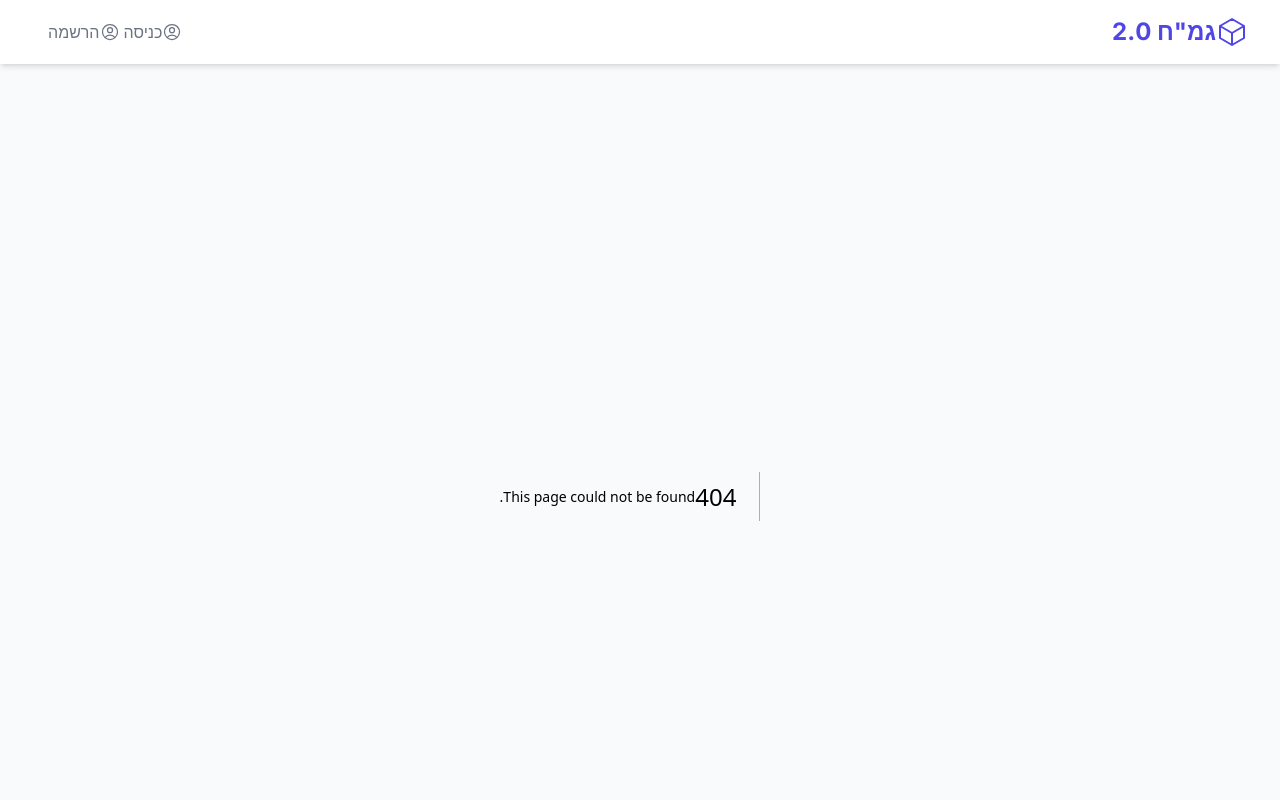
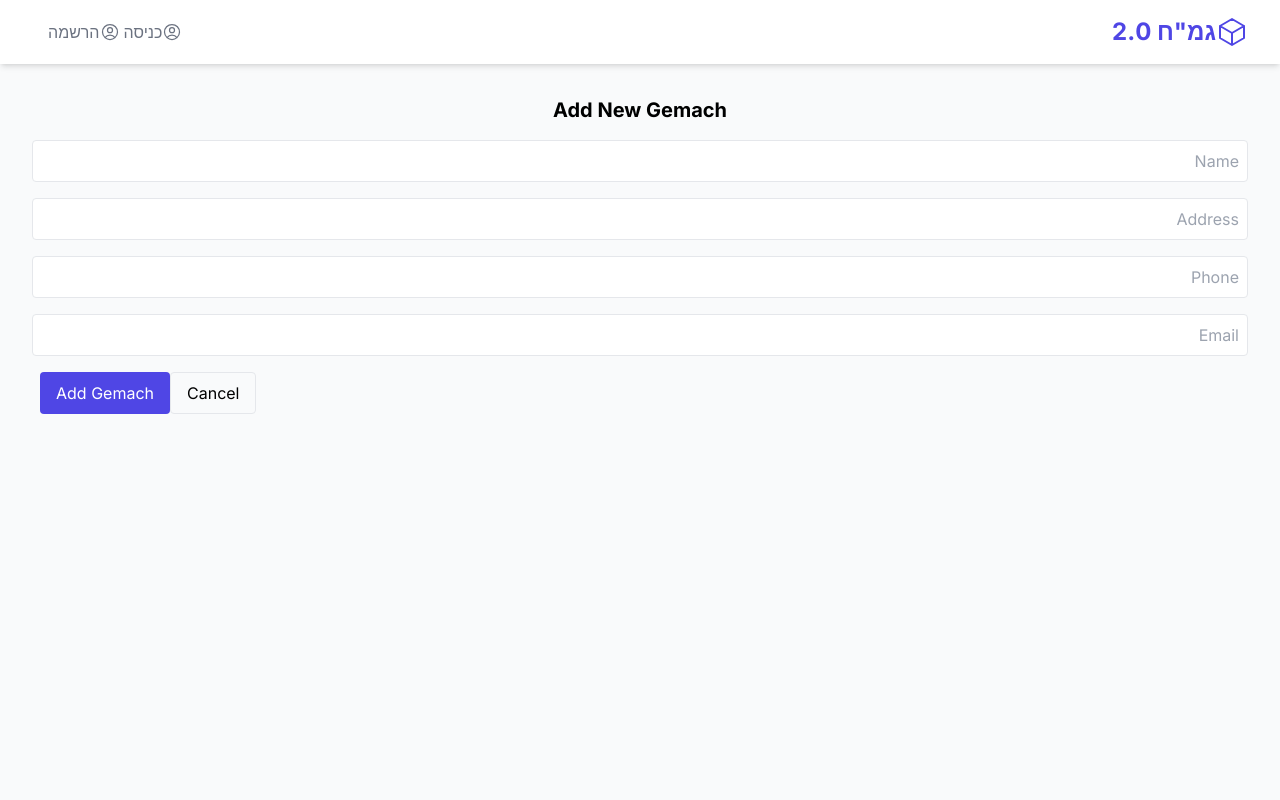
Before and after one commit to elisheva1885/community-lending-platform, a Next.js app: page /add-gemach-form in a window 1280 px wide. Before the commit this address had no page. Shown: the top 800 px of the page. Built offline with nearby package versions, Linux system fonts and the light colour scheme.

Commit message:
form add genach+api

```diff
--- /dev/null
+++ b/app/add-gemach-form/page.tsx
@@ -0,0 +1,103 @@
+'use client';
+import React, { useState } from 'react';
+import { useRouter } from 'next/navigation';
+
+interface AddGemachPageProps {
+  onClose: () => void;
+}
+
+export default function AddGemachPage({ onClose }: AddGemachPageProps) {
+  const [name, setName] = useState('');
+  const [address, setAddress] = useState('');
+  const [phone, setPhone] = useState('');
+  const [email, setEmail] = useState('');
+  const [error, setError] = useState<string | null>(null);
+  const [success, setSuccess] = useState<string | null>(null);
+  const [isLoading, setIsLoading] = useState(false);
+
+  const router = useRouter();
+
+  const handleSubmit = async (e: React.FormEvent) => {
+    e.preventDefault();
+    setIsLoading(true);
+    setError(null);
+    setSuccess(null);
+
+    try {
+      const res = await fetch('/api/gemach', {
+        method: 'POST',
+        headers: { 'Content-Type': 'application/json' },
+        body: JSON.stringify({ name, address, phone, email }),
+      });
+
+      const data = await res.json();
+
+      if (!res.ok) {
+        setError(data.error || 'Something went wrong.');
+      } else {
+        setSuccess('Gemach added successfully!');
+        setName('');
+        setAddress('');
+        setPhone('');
+        setEmail('');
+        onClose(); // סוגר את המודל אחרי הוספה
+      }
+    } catch {
+      setError('Server error. Try again later.');
+    } finally {
+      setIsLoading(false);
+    }
+  };
+
+  return (
+    <div>
+      <h2 className="text-xl font-bold mb-4 text-center">Add New Gemach</h2>
+      <form onSubmit={handleSubmit} className="space-y-4">
+        <input
+          type="text"
+          placeholder="Name"
+          value={name}
+          onChange={(e) => setName(e.target.value)}
+          required
+          className="border p-2 w-full rounded"
+        />
+        <input
+          type="text"
+          placeholder="Address"
+          value={address}
+          onChange={(e) => setAddress(e.target.value)}
+          required
+          className="border p-2 w-full rounded"
+        />
+        <input
+          type="text"
+          placeholder="Phone"
+          value={phone}
+          onChange={(e) => setPhone(e.target.value)}
+          className="border p-2 w-full rounded"
+        />
+        <input
+          type="email"
+          placeholder="Email"
+          value={email}
+          onChange={(e) => setEmail(e.target.value)}
+          className="border p-2 w-full rounded"
+        />
+        {error && <p className="text-red-600 text-center">{error}</p>}
+        {success && <p className="text-green-600 text-center">{success}</p>}
+        <div className="flex justify-end space-x-2">
+          <button type="button" onClick={onClose} className="px-4 py-2 border rounded">
+            Cancel
+          </button>
+          <button
+            type="submit"
+            disabled={isLoading}
+            className="px-4 py-2 bg-indigo-600 text-white rounded hover:bg-indigo-700 disabled:bg-indigo-400"
+          >
+            {isLoading ? 'Adding...' : 'Add Gemach'}
+          </button>
+        </div>
+      </form>
+    </div>
+  );
+}
--- a/app/api/auth/[...nextauth]/route.ts
+++ b/app/api/auth/[...nextauth]/route.ts
@@ -23,7 +23,7 @@ export const authOptions: NextAuthOptions = {
 
         if (user && bcrypt.compareSync(credentials.password, user.hashedPassword)) {
           return {
-            id: user?._id.toString(),
+            id: user._id.toString(),
             email: user.email,
             name: user.name,
             role: user.role,
@@ -40,6 +40,7 @@ export const authOptions: NextAuthOptions = {
         token.id = user.id;
         token.role = user.role;
       }
+      console.log('token',token);
       return token;
     },
     session({ session, token }) {
--- /dev/null
+++ b/app/api/gemach/route.ts
@@ -0,0 +1,55 @@
+import { getServerSession } from 'next-auth/next';
+import { authOptions } from '../auth/[...nextauth]/route'; // הנתיב ל־auth שלך
+import GemachModel from '../../../models/gmach.model';
+import { Role } from '../../../types';
+import dbConnect from '../../../lib/dbConnect';
+import { Types } from 'mongoose';
+import { NextRequest } from 'next/server';
+
+export async function POST(req: NextRequest) {
+  try {
+    // 🔹 שליפת הסשן הנוכחי
+    const session = await getServerSession(authOptions);
+
+    // 🔹 בדיקת הרשאה – רק ADMIN יכול להוסיף
+    if (!session || session.user.role !== Role.ADMIN) {
+      return new Response(JSON.stringify({ error: 'Unauthorized' }), {
+        status: 401,
+        headers: { 'Content-Type': 'application/json' },
+      });
+    }
+
+    // 🔹 קריאה ל־body
+    const body = await req.json();
+    const { name, address, phone, email } = body;
+
+    if (!name || !address) {
+      return new Response(JSON.stringify({ error: 'Name and address are required' }), {
+        status: 400,
+        headers: { 'Content-Type': 'application/json' },
+      });
+    }
+
+    await dbConnect();
+
+    // 🔹 יצירת הגמח עם managerId = המשתמש הנוכחי
+    const newGemach = await GemachModel.create({
+      name,
+      address,
+      phone,
+      email,
+      managerId: new Types.ObjectId(session.user.id), // כאן מזהה המשתמש מהסשן
+    });
+
+    return new Response(JSON.stringify(newGemach), {
+      status: 201,
+      headers: { 'Content-Type': 'application/json' },
+    });
+  } catch (err) {
+    console.error(err);
+    return new Response(JSON.stringify({ error: 'Server error' }), {
+      status: 500,
+      headers: { 'Content-Type': 'application/json' },
+    });
+  }
+}
--- a/app/page.tsx
+++ b/app/page.tsx
@@ -1,13 +1,39 @@
+'use client';
+import { useState } from 'react';
+import AddGemachPage from './add-gemach-form/page';
 import ItemList from './ItemList';
 
 export default function HomePage() {
+  const [isModalOpen, setIsModalOpen] = useState(false);
+
   return (
     <div>
       <div className="bg-white p-6 rounded-lg shadow-sm mb-8">
         <h1 className="text-3xl font-bold text-gray-800 mb-2">קטלוג מוצרים</h1>
         <p className="text-gray-600">מצאו את הפריט שאתם צריכים והזמינו בקלות.</p>
+        <button
+          onClick={() => setIsModalOpen(true)}
+          className="mt-4 px-4 py-2 bg-indigo-600 text-white rounded hover:bg-indigo-700"
+        >
+          Add New Gemach
+        </button>
       </div>
-            {/* ItemList will now fetch its own data on the client side */}
+
+      {/* Modal */}
+      {isModalOpen && (
+        <div
+          className="fixed inset-0 bg-black bg-opacity-50 flex justify-center items-center z-50"
+          onClick={() => setIsModalOpen(false)} // סוגר בלחיצה על הרקע
+        >
+          <div
+            className="bg-white p-6 rounded-lg shadow-lg w-full max-w-md"
+            onClick={(e) => e.stopPropagation()} // מונע סגירה כשמקליקים בתוך המודל
+          >
+            <AddGemachPage onClose={() => setIsModalOpen(false)} />
+          </div>
+        </div>
+      )}
+
       <ItemList />
     </div>
   );
```
Lines whose indentation alone changed are shown as unchanged.
